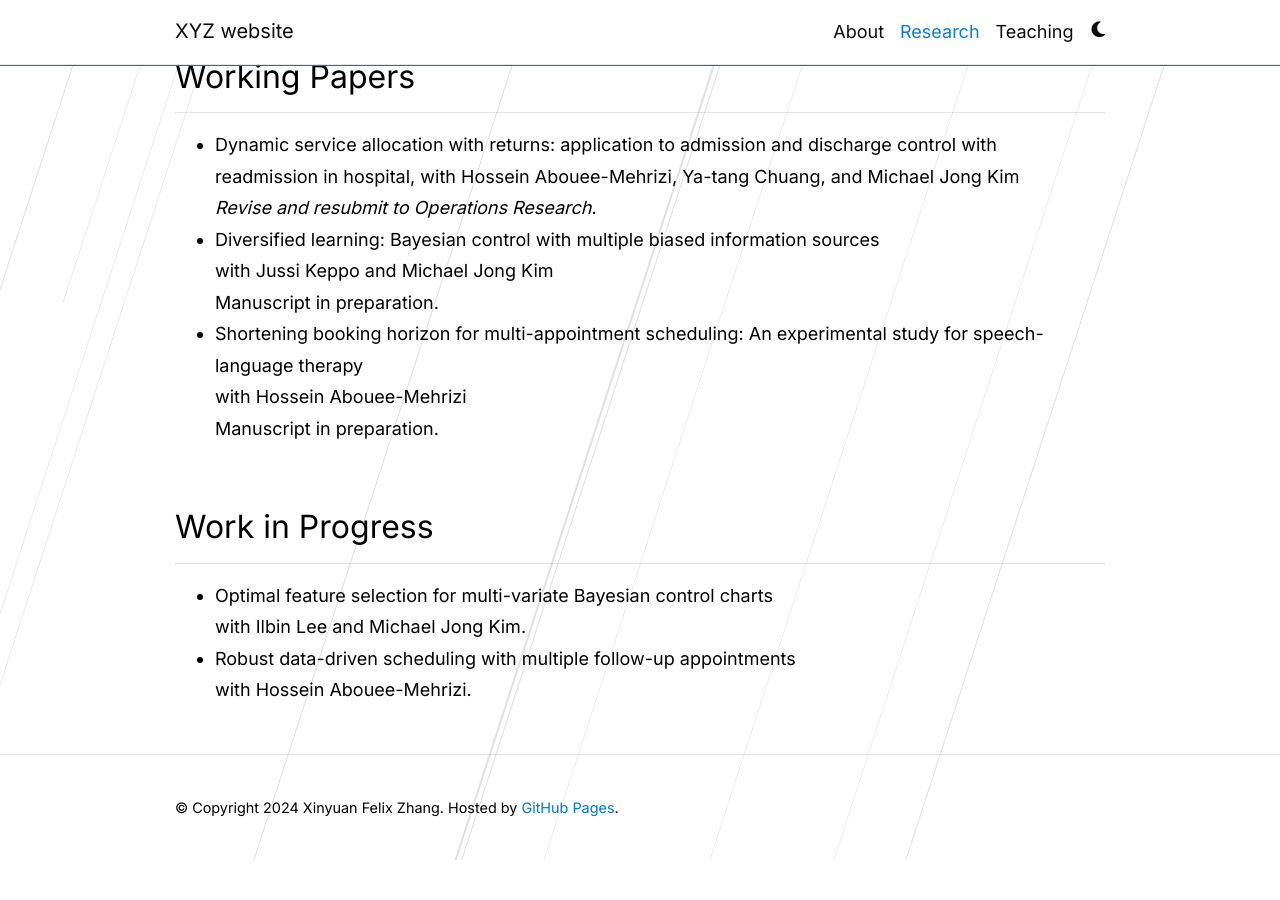
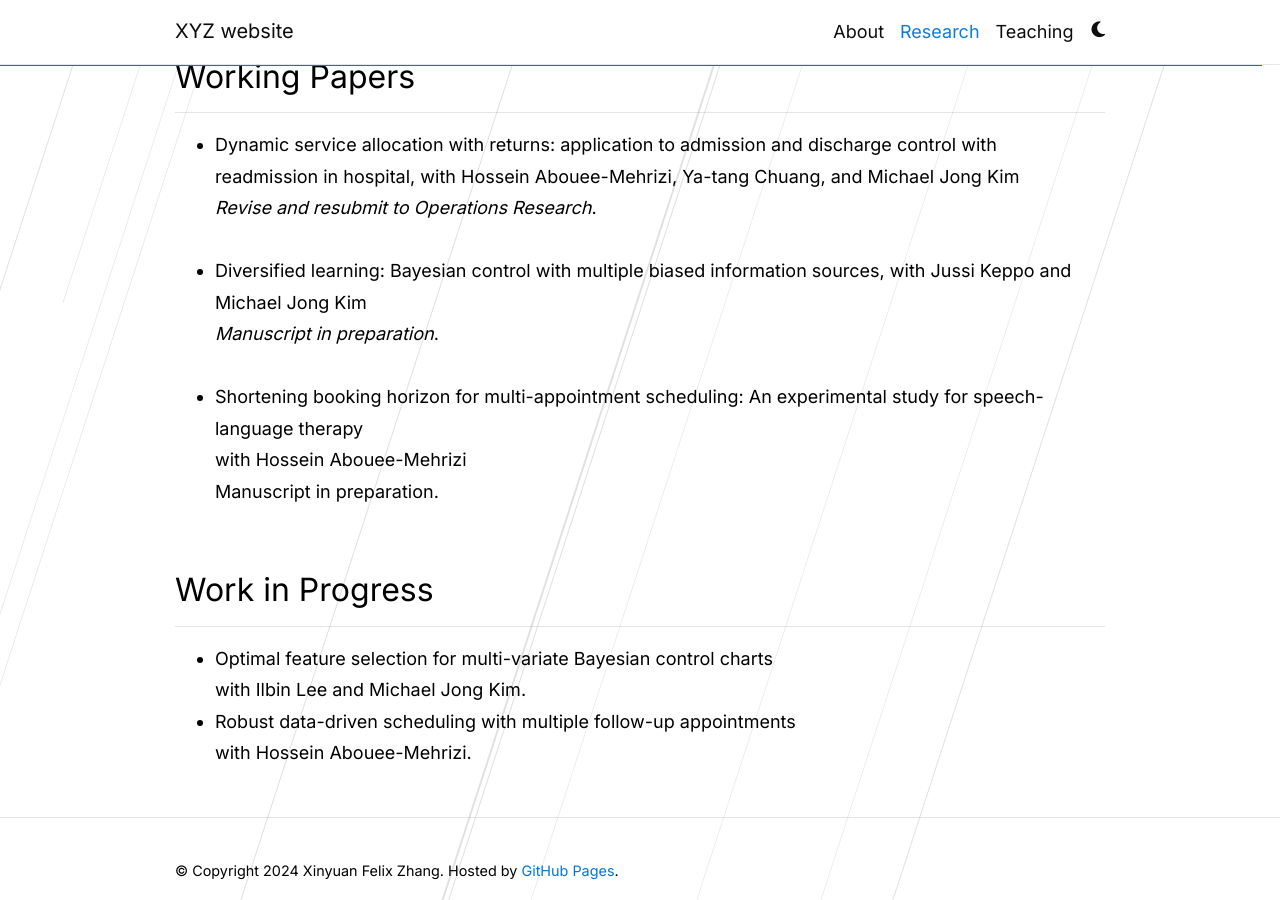
Before and after one commit to xyz2023ca/xyz2023ca.github.io, a Jekyll site: the page built from _pages/publications.md, in a window 1280 px wide and 900 px high, scrolled down 993 px. Built offline with Jekyll 4.4.1, drawn with Linux system fonts in a browser that asks for light colours; comment, search, counter and statistics services are not loaded; a style sheet for code colours, icons or effects is not loaded; before the commit the page ends 1853 px from its top, so only the background shows below that.

Commit message:
Update publications.md

```diff
--- a/_pages/publications.md
+++ b/_pages/publications.md
@@ -34,11 +34,12 @@ In terms of methodologies, I combine statistical learning with stochastic contro
             <strong>Dynamic service allocation with returns: application to admission and discharge control with readmission in hospital</strong>, with Hossein Abouee-Mehrizi, Ya-tang Chuang, and Michael Jong Kim<br>
             <em> Revise and resubmit to Operations Research</em>.
         </li>
+        <br>
         <li>
-            <strong>Diversified learning: Bayesian control with multiple biased information sources</strong><br>
-            with Jussi Keppo and Michael Jong Kim<br>
-            Manuscript in preparation.
+            <strong>Diversified learning: Bayesian control with multiple biased information sources</strong>, with Jussi Keppo and Michael Jong Kim<br>
+            <em>  Manuscript in preparation</em>.
         </li>
+        <br>
         <li>
             <strong>Shortening booking horizon for multi-appointment scheduling: An experimental study for speech-language therapy</strong><br>
             with Hossein Abouee-Mehrizi<br>
```
